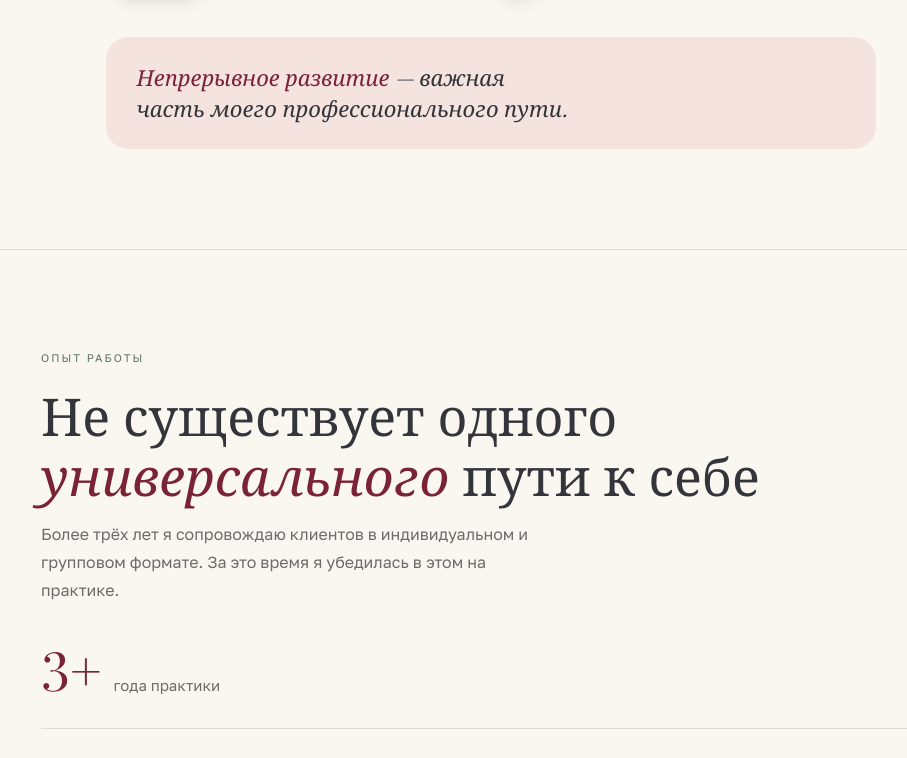
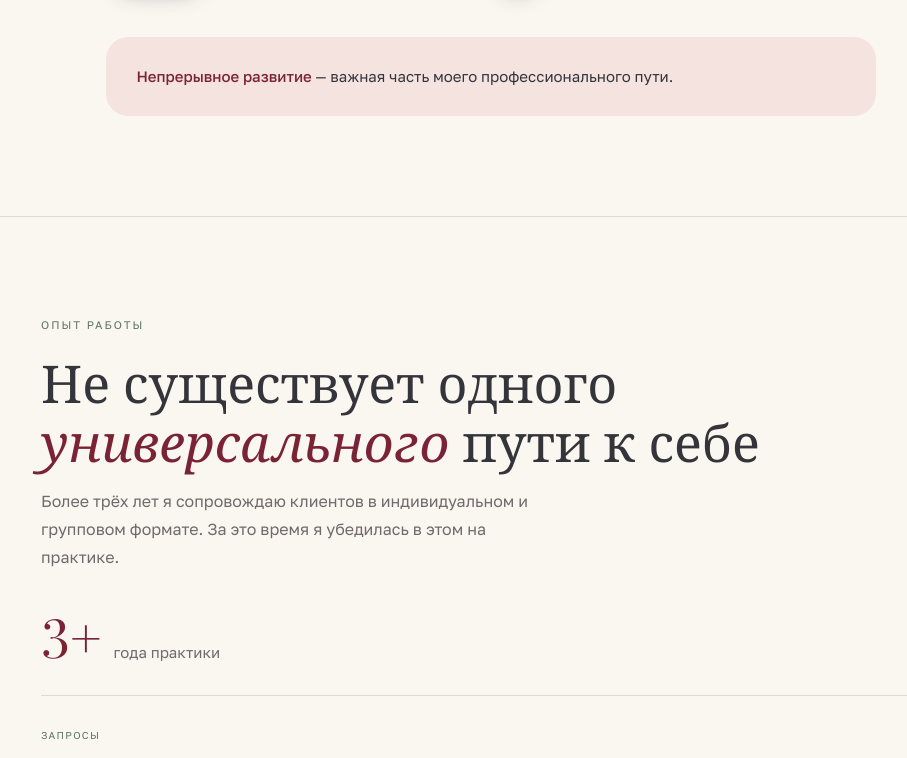
Before and after one commit to dudinamarina/dudinamarina.github.io, a plain HTML site: page index.html in a window 1280 px wide. Shown: the part 6996-7754 px from the top of the page, without its empty margins (59-966 px from the left). Drawn offline with nearby package versions, Linux system fonts and the light colour scheme; a web font is replaced by a local one.

Commit message:
Образование: шрифт заключительной фразы как в «Почему я»
Co-Authored-By: Claude Sonnet 5.5 <noreply@anthropic.com>
Claude-Session: https://claude.ai/code/session_01DykP4xF6UDpLLFQZ6eZN9o

```diff
--- a/index.html
+++ b/index.html
@@ -278,8 +278,8 @@ h2 { font-family: var(--display); font-weight: 400; font-size: clamp(1.8rem, 3.6
 .edu-status { display: inline-block; padding: 8px 15px; border: 1px solid var(--sage); border-radius: 30px; font-size: 11px; color: var(--sage-deep); letter-spacing: .3px; }
 .edu-current { background: var(--blush-soft); border-color: var(--blush-soft); color: var(--wine); }
 .edu-footer { margin: 0 0 0 65px; max-width: 770px; padding: 1.6rem 1.9rem; border-radius: 1.4rem; background: var(--blush-soft); }
-.edu-footer p { font-family: var(--display); font-size: 22px; line-height: 1.4; font-style: italic; color: var(--ink); text-wrap: balance; }
-.edu-footer em { color: var(--wine); }
+.edu-footer p { font-family: var(--body); font-size: 15px; line-height: 1.9; font-style: normal; color: var(--ink); }
+.edu-footer em { font-style: normal; font-weight: 500; color: var(--wine); }
 @media (max-width: 600px) {
   .edu-heading { margin-bottom: 50px; }
   .edu-timeline { margin-left: 0; }
```
